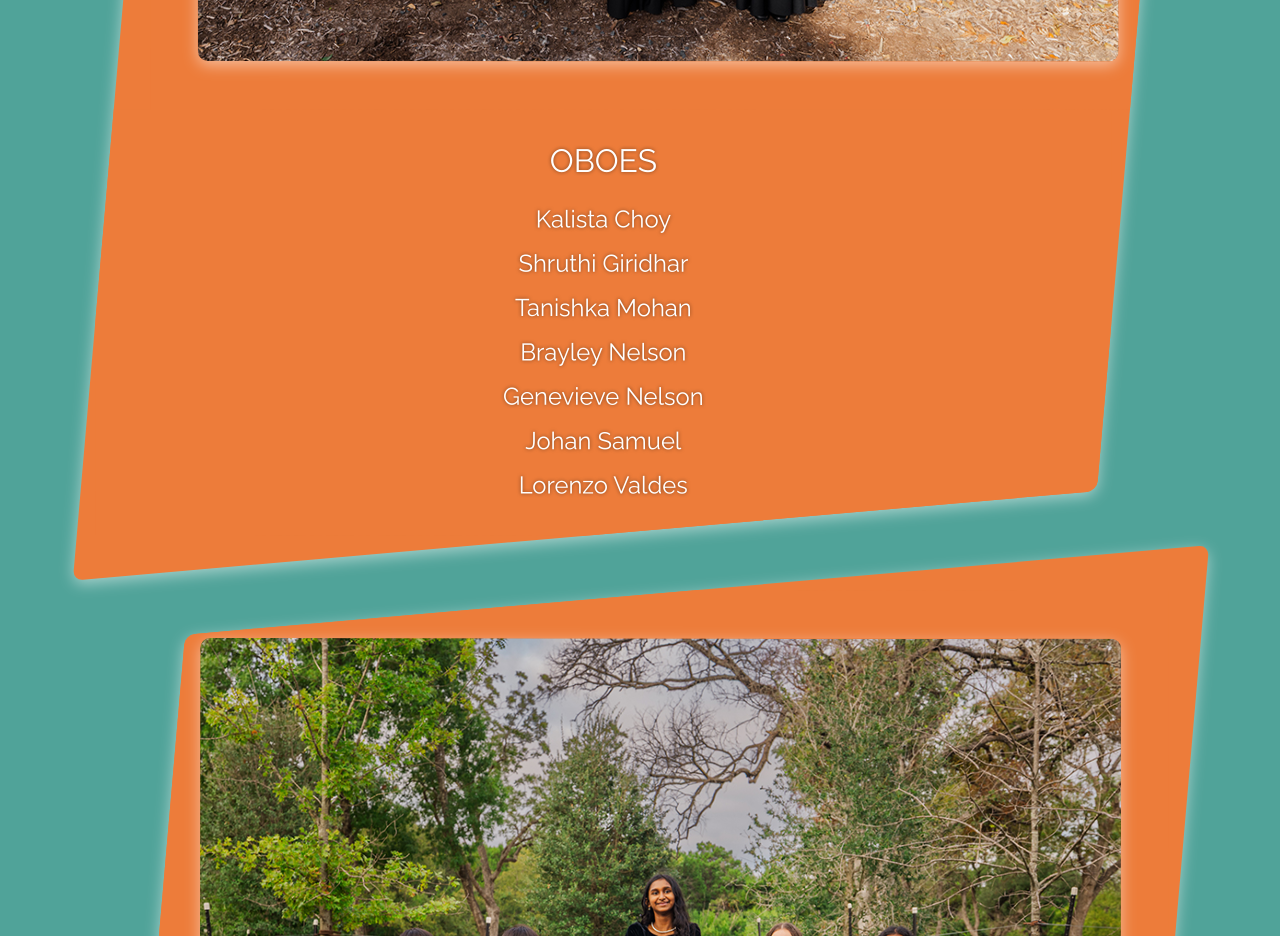
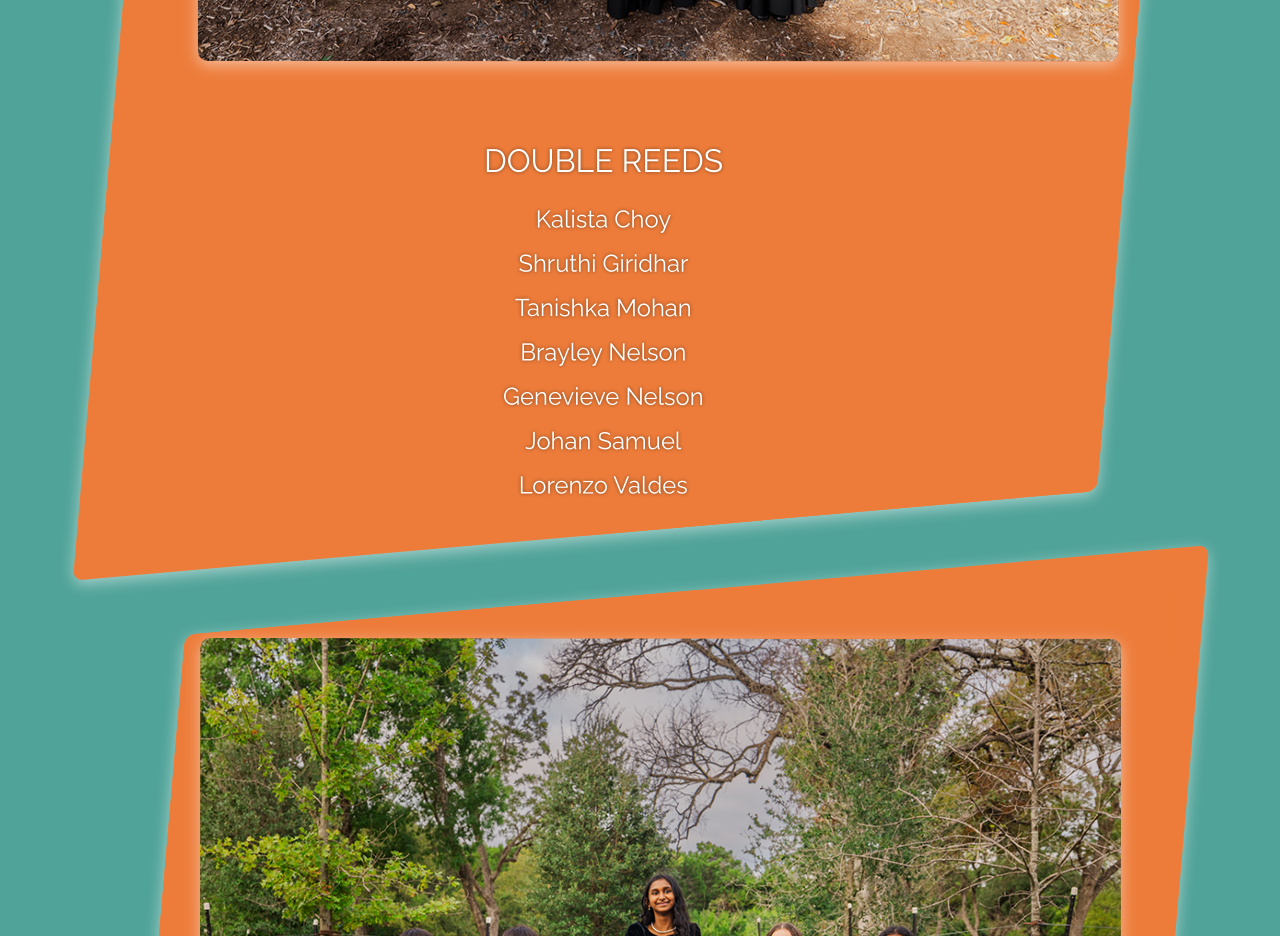
Before and after one commit to andrewbinkard/henrybandwibc, a React (Vite) app: page /musicians in a window 1280 px wide. Shown: the part 2680-3616 px from the top of the page. Built offline with nearby package versions, Linux system fonts and the light colour scheme.

Commit message:
Rename section 'OBOES' to 'DOUBLE REEDS'

```diff
--- a/src/Components/Musicians/const.ts
+++ b/src/Components/Musicians/const.ts
@@ -26,7 +26,7 @@ export const henrySections: SectionProps[] = [
   },
   {
     imgSrc: henryDoubleReeds,
-    section: "OBOES",
+    section: "DOUBLE REEDS",
     members: [
       "Kalista Choy",
       "Shruthi Giridhar",
```
